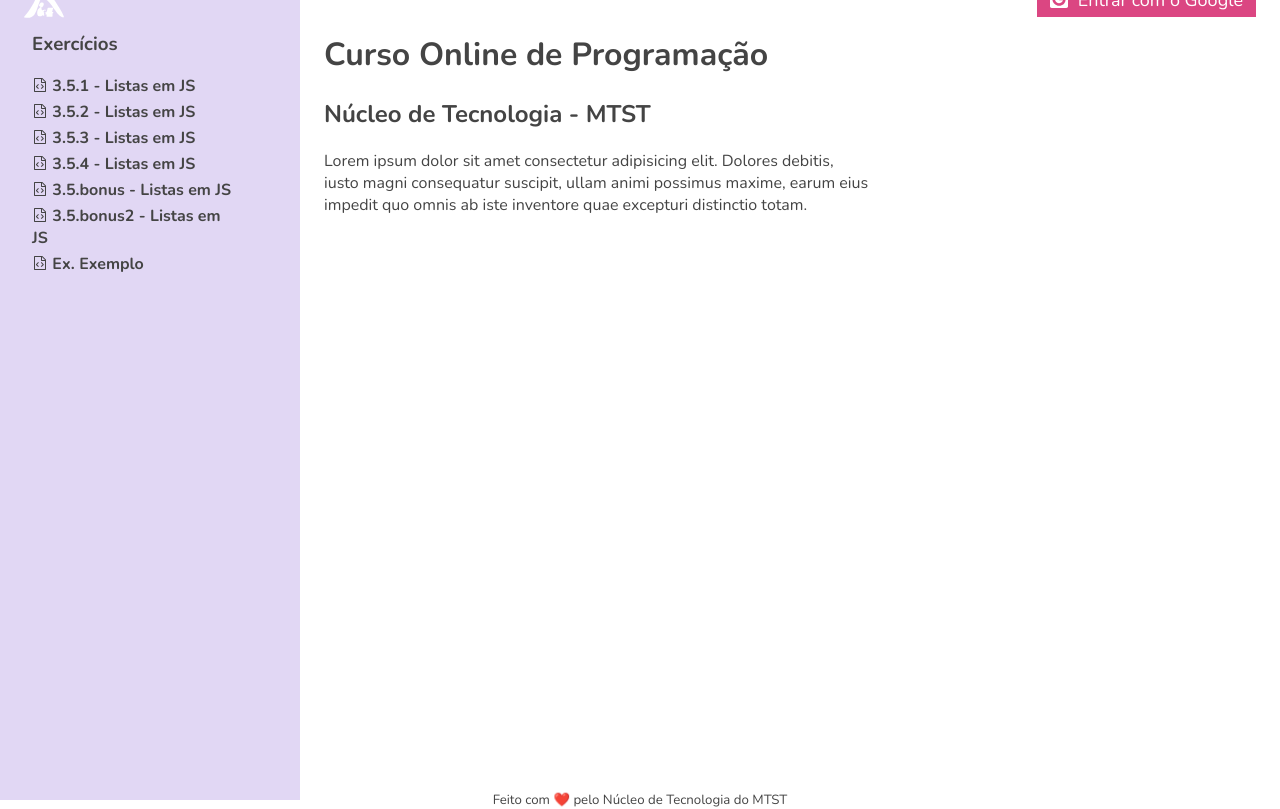
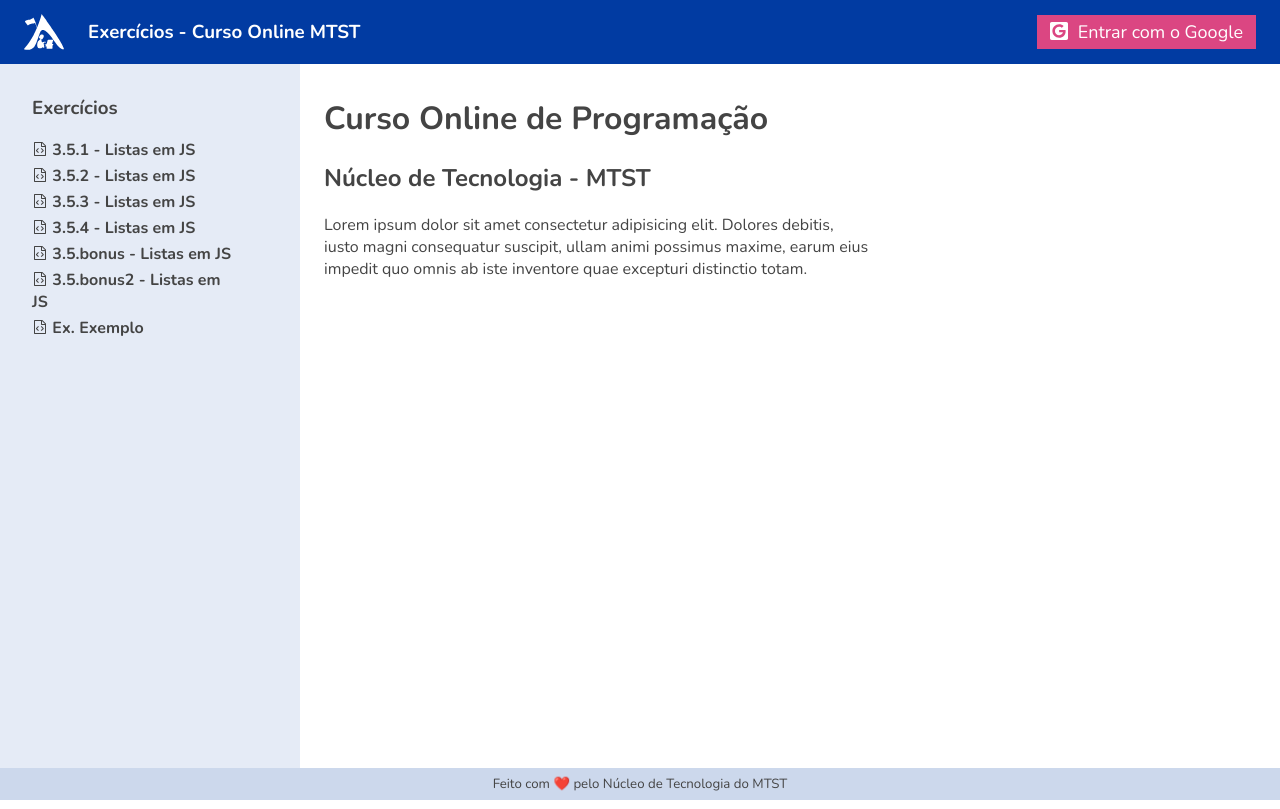
Before and after one commit to andrebnf/nt-listas-excc, a Next.js app: page / in a window 1280 px wide. Built offline with nearby package versions, Linux system fonts and the light colour scheme; no server answers.

Commit message:
updated layout colors

```diff
--- a/components/footer.tsx
+++ b/components/footer.tsx
@@ -3,7 +3,7 @@ import styled from "styled-components";
 const StyledFooter = styled.footer`
   width: 100%;
   text-align: center;
-  background-color: ${({theme}) => theme.colors.secondaryOpacity03};
+  background-color: ${({theme}) => theme.colors.secondaryOpacity02};
   height: ${({theme}) => theme.layout.footerSize};
   display: flex;
   align-items: center;
--- a/components/sidebar.tsx
+++ b/components/sidebar.tsx
@@ -4,7 +4,7 @@ import { ExerciseSummary } from "../lib/exercises";
 import { VscFileCode } from 'react-icons/vsc'
 
 const SidebarContainer = styled.div`
-  background-color: ${({theme}) => theme.colors.secondaryOpacity02};
+  background-color: ${({theme}) => theme.colors.secondaryOpacity01};
   padding-left: ${({theme}) => theme.space[5]};
   padding-right: ${({theme}) => theme.space[7]};
   padding-top: ${({theme}) => theme.space[2]};
--- a/styles/theme.ts
+++ b/styles/theme.ts
@@ -19,9 +19,9 @@ export const theme: DefaultTheme = {
     background: '#FFF5E6',
     primaryFaded: '#eec5d5',
     primaryOpacity08: '#e26b9b',
-    secondary: '#6939ca',
-    secondaryOpacity03: '#d2c3ef',
-    secondaryOpacity02: '#e1d7f4',
+    secondary: '#013ba2',
+    secondaryOpacity02: '#ccd8ec',
+    secondaryOpacity01: '#e5ebf6',
     text: '#444',
     sectionSeparator: '#AAA',
     white: '#DDD',
@@ -34,8 +34,8 @@ export const theme: DefaultTheme = {
     large: '48px'
   },
   layout: {
-    navSize: '0vh',
-    contentSize: '100vh',
-    footerSize: '0vh'
+    navSize: '8vh',
+    contentSize: '88vh',
+    footerSize: '4vh'
   }
 };
--- a/types/styled.d.ts
+++ b/types/styled.d.ts
@@ -20,8 +20,8 @@ declare module 'styled-components' {
       primaryFaded: string,
       primaryOpacity08: string,
       secondary: string,
-      secondaryOpacity03: string,
       secondaryOpacity02: string,
+      secondaryOpacity01: string,
       background: string,
       text: string,
       sectionSeparator: string,
```
